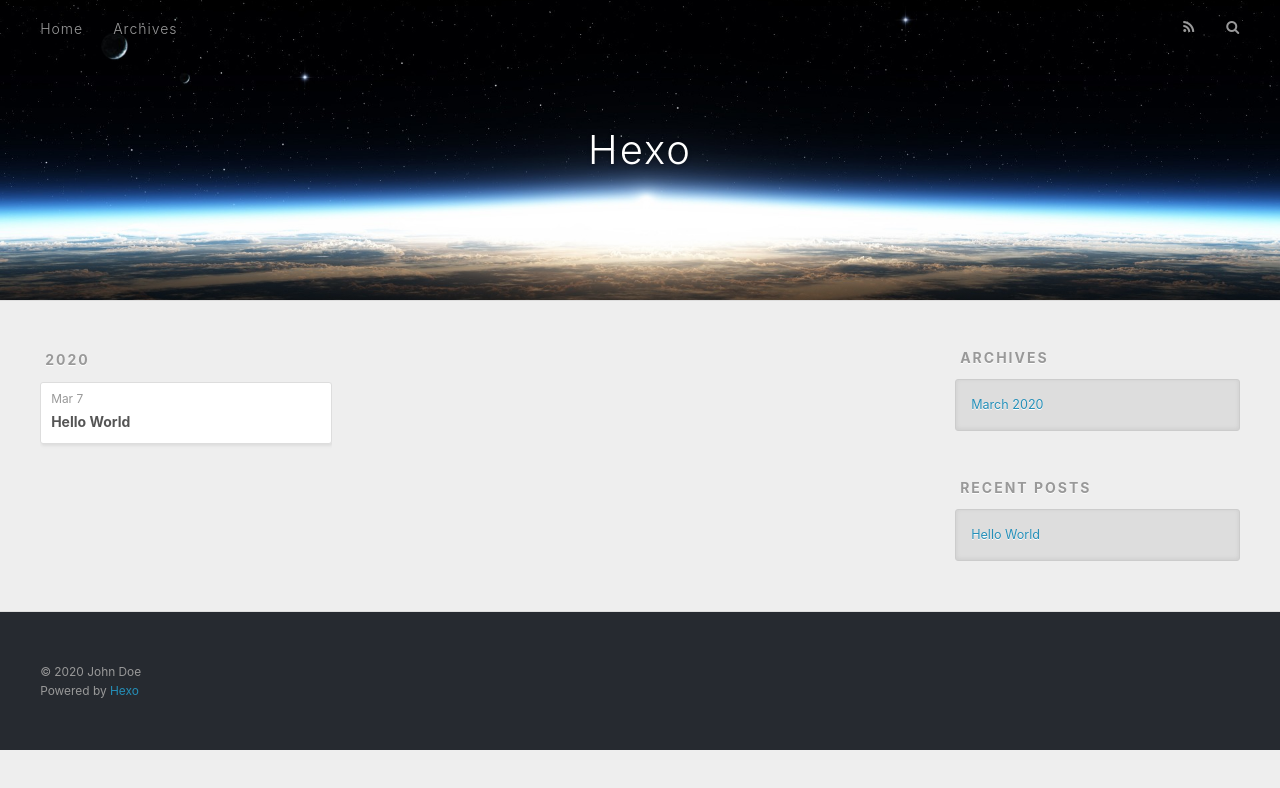
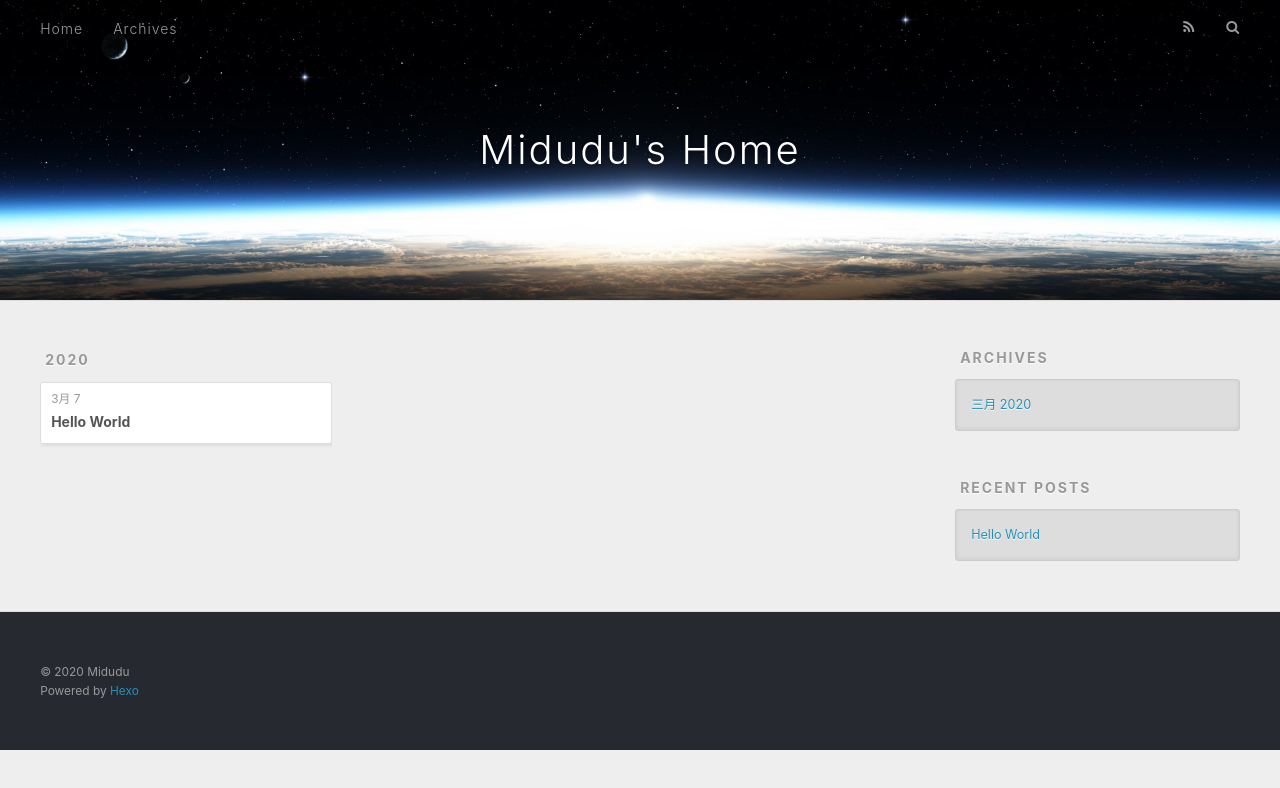
Before and after one commit to midudu/midudu.github.io, a plain HTML site: page archives/2020/03/index.html in a window 1280 px wide. Drawn offline with nearby package versions, Linux system fonts and the light colour scheme.

Commit message:
Site updated: 2020-03-08 10:17:26

```diff
--- a/archives/2020/03/index.html
+++ b/archives/2020/03/index.html
@@ -5,17 +5,19 @@
 
 
 
-  <title>Archives: 2020/3 | Hexo</title>
+  <title>Archives: 2020/3 | Midudu&#39;s Home</title>
   <meta name="viewport" content="width=device-width, initial-scale=1, maximum-scale=1">
-  <meta property="og:type" content="website">
-<meta property="og:title" content="Hexo">
+  <meta name="description" content="Tech Blog">
+<meta property="og:type" content="website">
+<meta property="og:title" content="Midudu&#39;s Home">
 <meta property="og:url" content="http://yoursite.com/archives/2020/03/index.html">
-<meta property="og:site_name" content="Hexo">
-<meta property="og:locale" content="en_US">
-<meta property="article:author" content="John Doe">
+<meta property="og:site_name" content="Midudu&#39;s Home">
+<meta property="og:description" content="Tech Blog">
+<meta property="og:locale" content="zh_CN">
+<meta property="article:author" content="Midudu">
 <meta name="twitter:card" content="summary">
 
-    <link rel="alternate" href="/atom.xml" title="Hexo" type="application/atom+xml">
+    <link rel="alternate" href="/atom.xml" title="Midudu&#39;s Home" type="application/atom+xml">
 
 
     <link rel="icon" href="/favicon.png">
@@ -36,7 +38,7 @@
   <div id="header-outer" class="outer">
     <div id="header-title" class="inner">
       <h1 id="logo-wrap">
-        <a href="/" id="logo">Hexo</a>
+        <a href="/" id="logo">Midudu&#39;s Home</a>
       </h1>
 
     </div>
@@ -79,7 +81,7 @@
   <div class="archive-article-inner">
     <header class="archive-article-header">
       <a href="/2020/03/07/hello-world/" class="archive-article-date">
-  <time datetime="2020-03-07T14:10:34.819Z" itemprop="datePublished">Mar 7</time>
+  <time datetime="2020-03-07T14:10:34.819Z" itemprop="datePublished">3月 7</time>
 </a>
 
 
@@ -113,7 +115,7 @@
   <div class="widget-wrap">
     <h3 class="widget-title">Archives</h3>
     <div class="widget">
-      <ul class="archive-list"><li class="archive-list-item"><a class="archive-list-link" href="/archives/2020/03/">March 2020</a></li></ul>
+      <ul class="archive-list"><li class="archive-list-item"><a class="archive-list-link" href="/archives/2020/03/">三月 2020</a></li></ul>
     </div>
   </div>
 
@@ -141,7 +143,7 @@
 
   <div class="outer">
     <div id="footer-info" class="inner">
-      &copy; 2020 John Doe<br>
+      &copy; 2020 Midudu<br>
       Powered by <a href="http://hexo.io/" target="_blank">Hexo</a>
     </div>
   </div>
```
Also changed, not shown: 2020/03/07/hello-world/index.html (+9 -9 lines), archives/2020/index.html (+13 -11 lines), archives/index.html (+13 -11 lines), index.html (+13 -11 lines).
